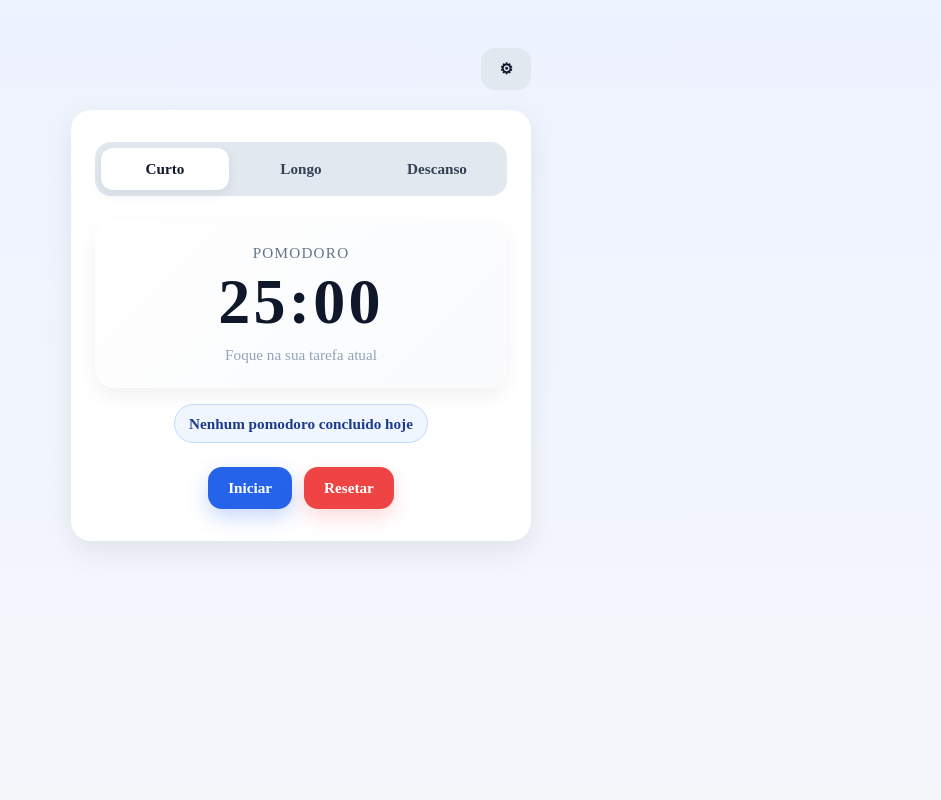
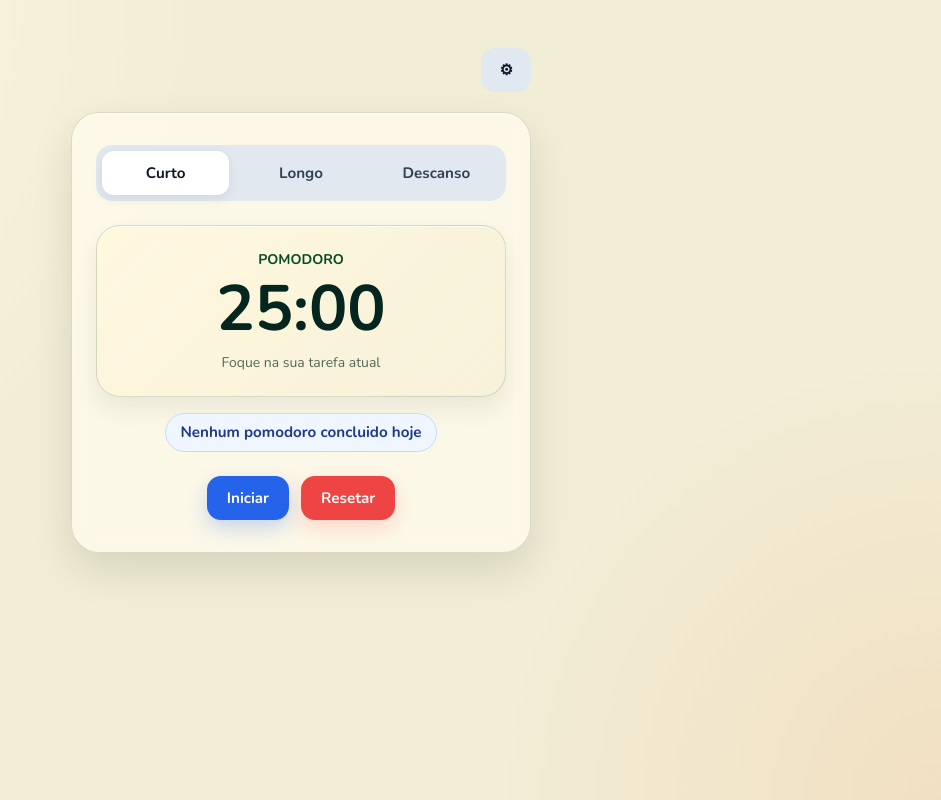
Before and after one commit to LuizOtavioTG/pomodoro-timer, an Angular app in the folder frontend/pomodoro-frontend/: page / in a window 1280 px wide. Shown: the whole page, without its empty margins (339-1280 px from the left). Built offline with nearby package versions, Linux system fonts and the light colour scheme.

Commit message:
style: apply base theme tokens and timer visual refresh

```diff
--- a/frontend/pomodoro-frontend/src/app/pomodoro-container/pomodoro-container.scss
+++ b/frontend/pomodoro-frontend/src/app/pomodoro-container/pomodoro-container.scss
@@ -3,9 +3,13 @@
   justify-content: center;
   align-items: flex-start;
   min-height: 100vh;
-  background: linear-gradient(180deg, #edf3ff 0%, #f5f7fb 100%);
+  background:
+    radial-gradient(circle at top left, rgba(255, 248, 223, 0.92), transparent 34rem),
+    radial-gradient(circle at bottom right, rgba(242, 103, 22, 0.1), transparent 28rem),
+    var(--color-base);
   padding: 48px 24px 24px;
   box-sizing: border-box;
+  color: var(--color-deep-teal);
 }
 
 .pomodoro-layout {
@@ -24,14 +28,16 @@
 
 .pomodoro-container {
   width: 100%;
-  background: #ffffff;
-  border-radius: 20px;
+  background: var(--color-surface);
+  border: 1px solid var(--color-border);
+  border-radius: 28px;
   padding: 32px 24px;
-  box-shadow: 0 10px 30px rgba(0, 0, 0, 0.08);
+  box-shadow: var(--shadow-soft), var(--shadow-inset-soft);
   display: flex;
   flex-direction: column;
   align-items: center;
   gap: 24px;
+  backdrop-filter: blur(10px);
 }
 
 .daily-pomodoro-count {
--- a/frontend/pomodoro-frontend/src/app/pomodoro-container/timer-display/timer-display.scss
+++ b/frontend/pomodoro-frontend/src/app/pomodoro-container/timer-display/timer-display.scss
@@ -6,32 +6,35 @@
 .timer-display {
   width: 100%;
   padding: 24px 16px;
-  border-radius: 20px;
-  background: linear-gradient(135deg, #ffffff, #f8fafc);
-  box-shadow: inset 0 1px 0 rgba(255, 255, 255, 0.8),
-    0 8px 20px rgba(15, 23, 42, 0.06);
+  border: 1px solid var(--color-border);
+  border-radius: 24px;
+  background:
+    linear-gradient(135deg, rgba(255, 248, 223, 0.95), rgba(242, 237, 213, 0.64)),
+    var(--color-base-soft);
+  box-shadow: var(--shadow-inset-soft), 0 12px 24px rgba(4, 38, 30, 0.08);
   text-align: center;
 }
 
 .timer-label {
-  font-size: 0.95rem;
-  font-weight: 500;
-  color: #64748b;
+  font-size: 0.875rem;
+  font-weight: 700;
+  color: var(--color-secondary);
   margin-bottom: 8px;
   text-transform: uppercase;
-  letter-spacing: 0.08em;
+  letter-spacing: 0;
 }
 
 .timer-value {
   font-size: 4rem;
   font-weight: 700;
-  color: #0f172a;
+  color: var(--color-deep-teal);
   line-height: 1;
-  letter-spacing: 0.05em;
+  letter-spacing: 0;
 }
 
 .timer-subtext {
   margin-top: 12px;
-  font-size: 0.95rem;
-  color: #94a3b8;
+  font-size: 0.875rem;
+  font-weight: 400;
+  color: var(--color-muted);
 }
--- a/frontend/pomodoro-frontend/src/styles.scss
+++ b/frontend/pomodoro-frontend/src/styles.scss
@@ -1 +1,28 @@
+@import url('https://fonts.googleapis.com/css2?family=Nunito:wght@400;700&display=swap');
 @import url('reset.scss');
+
+:root {
+  --color-base: #f2edd5;
+  --color-base-soft: #fff8df;
+  --color-surface: rgba(255, 252, 237, 0.78);
+  --color-primary: #e7390d;
+  --color-accent: #f26716;
+  --color-secondary: #084a24;
+  --color-deep-teal: #04261e;
+  --color-muted: rgba(4, 38, 30, 0.68);
+  --color-border: rgba(4, 38, 30, 0.14);
+  --shadow-soft: 0 18px 42px rgba(4, 38, 30, 0.12);
+  --shadow-inset-soft: inset 0 1px 0 rgba(255, 255, 255, 0.72);
+  --font-family-base: 'Nunito', sans-serif;
+}
+
+html,
+body {
+  min-height: 100%;
+}
+
+body {
+  font-family: var(--font-family-base);
+  color: var(--color-deep-teal);
+  background: var(--color-base);
+}
```
